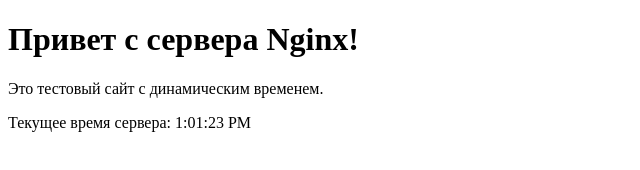
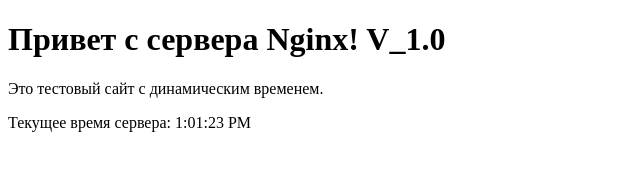
Before and after one commit to a-nazarkin/test_nginx, a plain HTML site: page index.html in a window 1280 px wide. Shown: the whole page, without its empty margins (0-640 px from the left). Drawn offline with Linux system fonts and the light colour scheme.

Commit message:
Update index.html

```diff
--- a/index.html
+++ b/index.html
@@ -14,7 +14,7 @@
     </script>
 </head>
 <body>
-    <h1>Привет с сервера Nginx!</h1>
+    <h1>Привет с сервера Nginx! V_1.0</h1>
     <p>Это тестовый сайт с динамическим временем.</p>
     <p>Текущее время сервера: <span id="time"></span></p>
 
```
